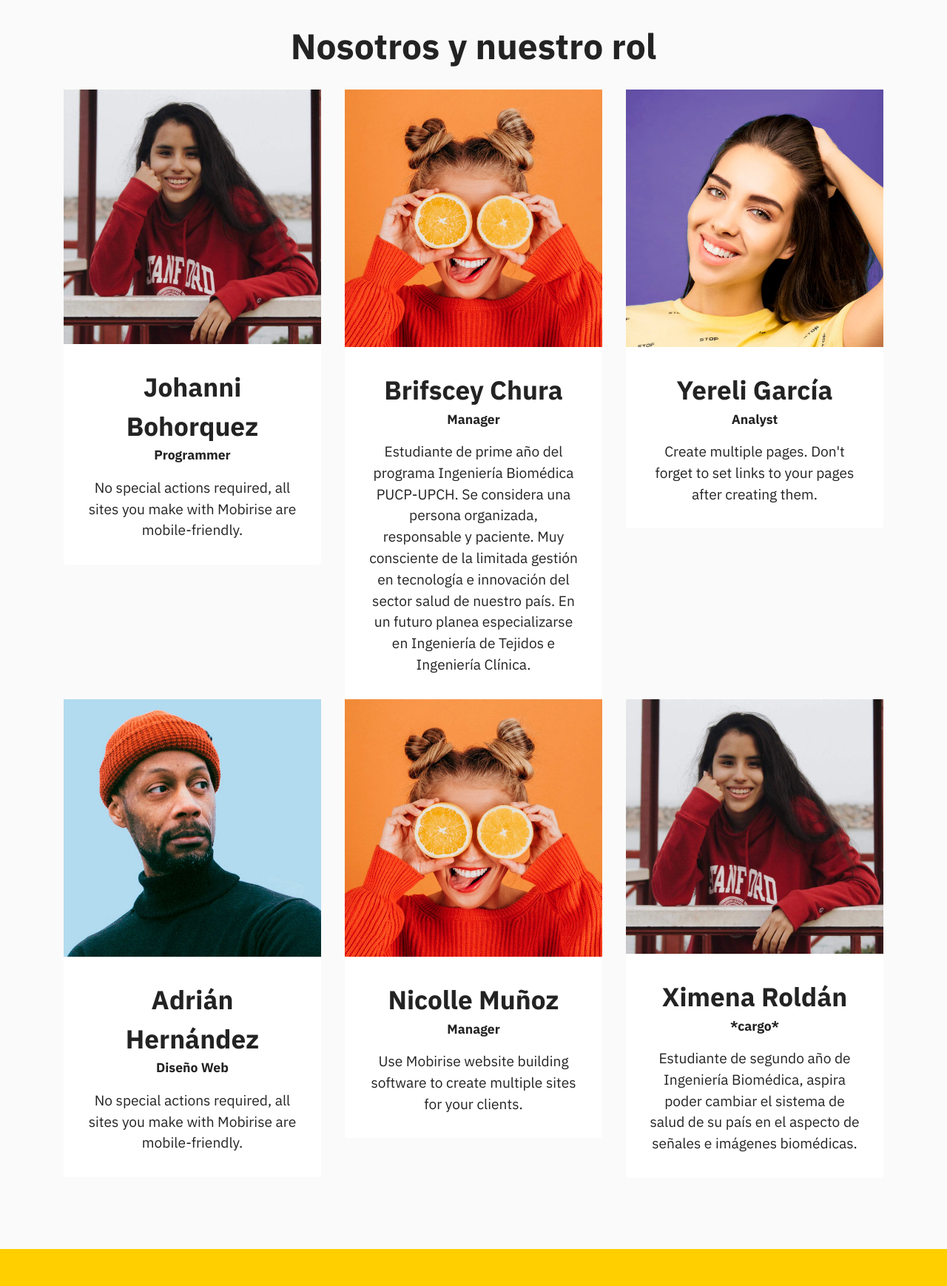
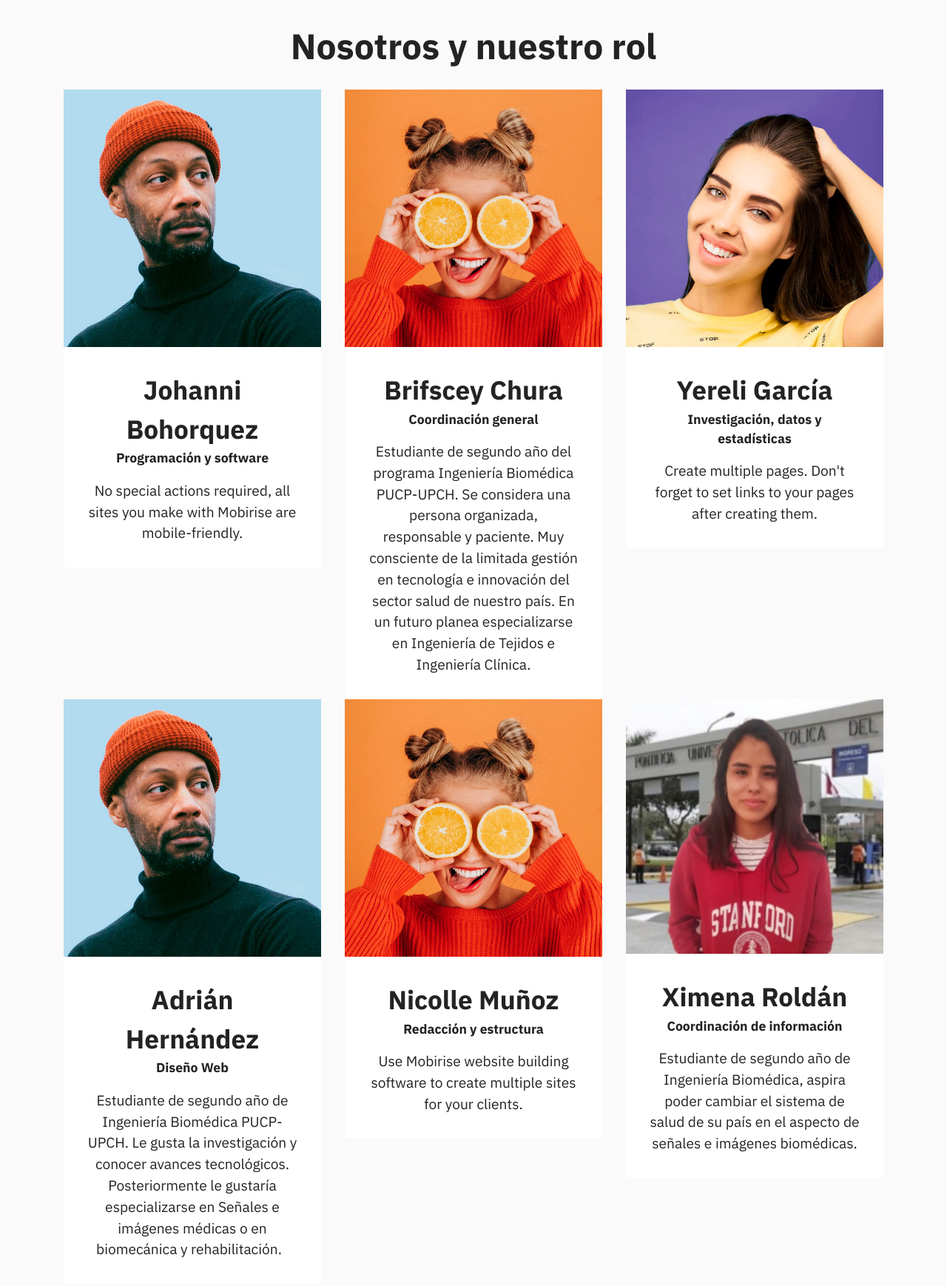
Before and after one commit to Adrianhernandezve/FBIO_G10, a plain HTML site: page page1.html in a window 1280 px wide. Shown: the part 920-2658 px from the top of the page at 74% size. Drawn offline with Linux system fonts and the light colour scheme; a script that the page names is missing; files whose address does not match are found by name.

```diff
--- a/page1.html
+++ b/page1.html
@@ -51,8 +51,8 @@
                 <ul class="navbar-nav nav-dropdown nav-right" data-app-modern-menu="true"><li class="nav-item"><a class="nav-link link text-white text-primary display-4" href="page1.html">Nosotros</a></li>
                     <li class="nav-item"><a class="nav-link link text-white text-primary display-4" href="page2.html">
                             Caso clínico</a></li><li class="nav-item"><a class="nav-link link text-white text-primary display-4" href="page4.html">
-                            Información</a></li><li class="nav-item"><a class="nav-link link text-white text-primary display-4" href="page3.html" aria-expanded="true">
-                            Entregables</a></li><li class="nav-item"><a class="nav-link link text-white text-primary display-4" href="page5.html" aria-expanded="true">
+                            Información</a></li><li class="nav-item"><a class="nav-link link text-white text-primary display-4" href="page3.html" aria-expanded="false">
+                            Entregables</a></li><li class="nav-item"><a class="nav-link link text-white text-primary display-4" href="page5.html" aria-expanded="false">
                             Repositorio bibliográfico</a></li></ul>
 
 
@@ -62,7 +62,7 @@
 
 </section>
 
-<section class="engine"><a href="https://mobirise.info">Mobirise</a></section><section class="header18 cid-s9Lg6V0JRd mbr-fullscreen" id="header18-x">
+<section class="engine"><a href="https://mobirise.info/b">create your own site</a></section><section class="header18 cid-s9Lg6V0JRd mbr-fullscreen" id="header18-x">
 
 
 
@@ -94,14 +94,13 @@
             <div class="col-sm-6 col-lg-4">
                 <div class="card-wrap">
                     <div class="image-wrap">
-                        <img src="assets/images/whatsapp-image-2020-09-05-at-6.48.22-pm-695x687.jpg" alt="">
+                        <img src="assets/images/team1-1.jpg" alt="">
                     </div>
                     <div class="content-wrap">
                         <h5 class="mbr-section-title card-title mbr-fonts-style align-center m-0 display-5">
                             <strong>Johanni Bohorquez</strong></h5>
                         <h6 class="mbr-role mbr-fonts-style align-center mb-3 display-4">
-                            <strong>Programmer</strong>
-                        </h6>
+                            <strong>Programación y software</strong></h6>
                         <p class="card-text mbr-fonts-style align-center display-7">
                             No special actions required, all sites you make with Mobirise are mobile-friendly.
                         </p>
@@ -120,9 +119,8 @@
                         <h5 class="mbr-section-title card-title mbr-fonts-style align-center m-0 display-5">
                             <strong>Brifscey Chura</strong></h5>
                         <h6 class="mbr-role mbr-fonts-style align-center mb-3 display-4">
-                            <strong>Manager</strong>
-                        </h6>
-                        <p class="card-text mbr-fonts-style align-center display-7">Estudiante de prime año del programa Ingeniería Biomédica PUCP-UPCH. Se considera una persona organizada, responsable y paciente. Muy consciente de la limitada gestión en tecnología e innovación del sector salud de nuestro país. En un futuro planea especializarse en Ingeniería de Tejidos e Ingeniería Clínica.
+                            <strong>Coordinación general</strong></h6>
+                        <p class="card-text mbr-fonts-style align-center display-7">Estudiante de segundo año del programa Ingeniería Biomédica PUCP-UPCH. Se considera una persona organizada, responsable y paciente. Muy consciente de la limitada gestión en tecnología e innovación del sector salud de nuestro país. En un futuro planea especializarse en Ingeniería de Tejidos e Ingeniería Clínica.
 <br></p>
 
 
@@ -139,8 +137,7 @@
                         <h5 class="mbr-section-title card-title mbr-fonts-style align-center m-0 display-5">
                             <strong>Yereli García</strong></h5>
                         <h6 class="mbr-role mbr-fonts-style align-center mb-3 display-4">
-                            <strong>Analyst</strong>
-                        </h6>
+                            <strong>Investigación, datos y estadísticas</strong></h6>
                         <p class="card-text mbr-fonts-style align-center display-7">
                             Create multiple pages. Don't forget to set links to your pages after creating them.
                         </p>
@@ -173,8 +170,7 @@
                         <h6 class="mbr-role mbr-fonts-style align-center mb-3 display-4">
                             <strong>Diseño Web</strong></h6>
                         <p class="card-text mbr-fonts-style align-center display-7">
-                            No special actions required, all sites you make with Mobirise are mobile-friendly.
-                        </p>
+                            Estudiante de segundo año de Ingeniería Biomédica PUCP-UPCH. Le gusta la investigación y conocer avances tecnológicos. Posteriormente le gustaría especializarse en Señales e imágenes médicas o en biomecánica y rehabilitación.&nbsp;&nbsp;</p>
 
 
                     </div>
@@ -190,8 +186,7 @@
                         <h5 class="mbr-section-title card-title mbr-fonts-style align-center m-0 display-5">
                             <strong>Nicolle Muñoz</strong></h5>
                         <h6 class="mbr-role mbr-fonts-style align-center mb-3 display-4">
-                            <strong>Manager</strong>
-                        </h6>
+                            <strong>Redacción y estructura</strong></h6>
                         <p class="card-text mbr-fonts-style align-center display-7">
                             Use Mobirise website building software to create multiple sites for your clients.
                         </p>
@@ -204,12 +199,11 @@
             <div class="col-sm-6 col-lg-4">
                 <div class="card-wrap">
                     <div class="image-wrap">
-                        <img src="assets/images/whatsapp-image-2020-09-05-at-6.48.22-pm-695x687.jpg" alt="">
+                        <img src="assets/images/whatsapp-image-2020-09-05-at-8.32.33-pm-540x1110.jpeg" alt="">
                     </div>
                     <div class="content-wrap">
                         <h5 class="mbr-section-title card-title mbr-fonts-style align-center m-0 display-5"><strong>Ximena Roldán</strong></h5>
-                        <h6 class="mbr-role mbr-fonts-style align-center mb-3 display-4">
-                            <strong>*cargo*</strong></h6>
+                        <h6 class="mbr-role mbr-fonts-style align-center mb-3 display-4"><strong>Coordinación de información</strong></h6>
                         <p class="card-text mbr-fonts-style align-center display-7">
                             Estudiante de segundo año de Ingeniería Biomédica, aspira poder cambiar el sistema de salud de su país en el aspecto de señales e imágenes biomédicas.</p>
 
```
Also changed, not shown: assets/images/hashes.json (+1 -1 lines), index.html (+3 -3 lines), page2.html (+3 -3 lines), page3.html (+3 -3 lines), page4.html (+3 -3 lines), page5.html (+3 -3 lines), assets/images/whatsapp-image-2020-09-05-at-8.32.33-pm-540x1110.jpeg (added), 1 other file.
